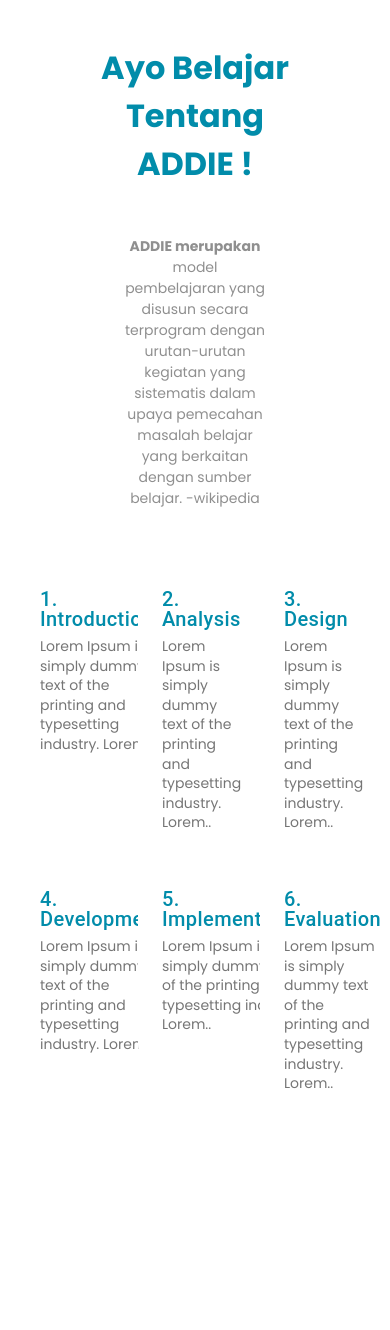
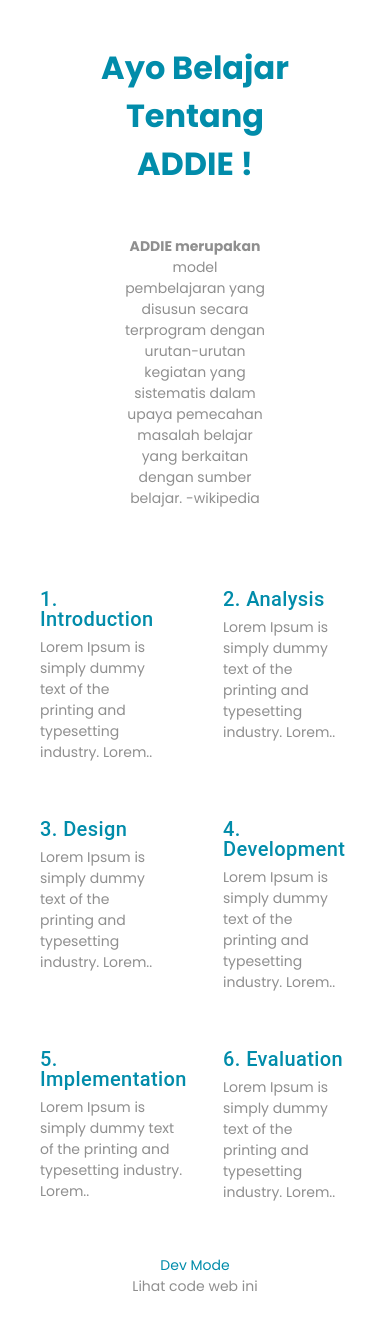
Before and after one commit to firdausraginda/elearning-web, a Vue app: page / in a window 390 px wide. Shown: the top 1330 px of the page. Before the commit the page ends 1138 px from the top, so only its background shows below. Built offline with nearby package versions, Linux system fonts and the light colour scheme.

Commit message:
home page done w/ out responsive

```diff
--- a/src/views/Home.vue
+++ b/src/views/Home.vue
@@ -4,7 +4,7 @@
       <v-layout justify-center class="text-xs-center">
         <v-flex xs8>
           <h1 class="mt-4">Ayo Belajar Tentang ADDIE !</h1>
-          <h4 class="my-5 px-5">
+          <h4 class="my-5 px-5 second-color">
             <b> ADDIE merupakan </b> model pembelajaran yang disusun secara
             terprogram dengan urutan-urutan kegiatan yang sistematis dalam upaya
             pemecahan masalah belajar yang berkaitan dengan sumber belajar.
@@ -13,13 +13,13 @@
         </v-flex>
       </v-layout>
       <v-layout wrap>
-        <template v-for="(item, index) in items">
-          <v-flex xs4>
-            <v-card class="elevation-0 px-2 py-2 rounded-card card-lesson">
+        <template v-for="item in items">
+          <v-flex xs6 md4 :key="item.title">
+            <v-card class="elevation-0 px-2 py-2 rounded-card hover-card">
               <v-card-title justify-start>
                 <div justify-start>
                   <div class="title primer-color">{{ item.title }}</div>
-                  <div class="body-1 text--secondary mt-2">
+                  <div class="body-1 second-color mt-2">
                     {{ item.subtitle }}
                   </div>
                 </div>
@@ -28,14 +28,19 @@
           </v-flex>
         </template>
       </v-layout>
+      <v-layout justify-center class="text-xs-center mt-1">
+        <v-flex xs6 md2>
+          <v-card class="elevation-0 rounded-card hover-card pa-3" target="blank" href="https://github.com/firdausraginda/elearning-web">
+            <div class="body-1 primer-color">Dev Mode</div>
+            <div class="body-1 second-color">Lihat code web ini</div>
+          </v-card>
+        </v-flex>
+      </v-layout>
     </v-container>
   </div>
 </template>
 
 <script>
-// @ is an alias to /src
-import HelloWorld from "@/components/HelloWorld.vue";
-
 export default {
   name: "home",
   data() {
@@ -80,7 +85,7 @@ export default {
 </script>
 
 <style lang="scss">
-.card-lesson:hover {
+.hover-card:hover {
   cursor: pointer;
   box-shadow: -4px 4px 4px rgba(0, 0, 0, 0.25) !important;
 }
@@ -95,8 +100,10 @@ h1 {
   color: #018caa;
 }
 h4 {
+  font-weight: 400;
+}
+.second-color {
   color: #8f8f8f;
-  font-weight: 400;
 }
 .text--secondary {
   line-height: 1.4;
```
Also changed, not shown: public/img/analysis.png (deleted).
